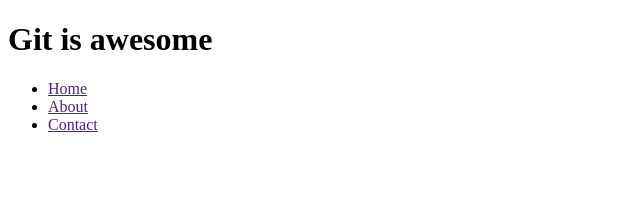
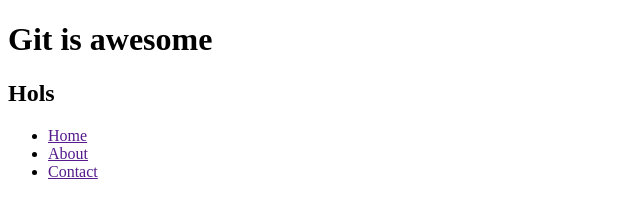
Before and after one commit to Denise-code/gitProject, a plain HTML site: page index.html in a window 1280 px wide. Shown: the whole page, without its empty margins (0-640 px from the left). Drawn offline with Linux system fonts and the light colour scheme.

Commit message:
Commit from new author

```diff
--- a/index.html
+++ b/index.html
@@ -8,6 +8,7 @@
 </head>
 <body>
     <h1>Git is awesome</h1>
+    <h2>Hols</h2>
     <ul>
         <li><a href="">Home</a></li>
         <li><a href="">About</a></li>
```
